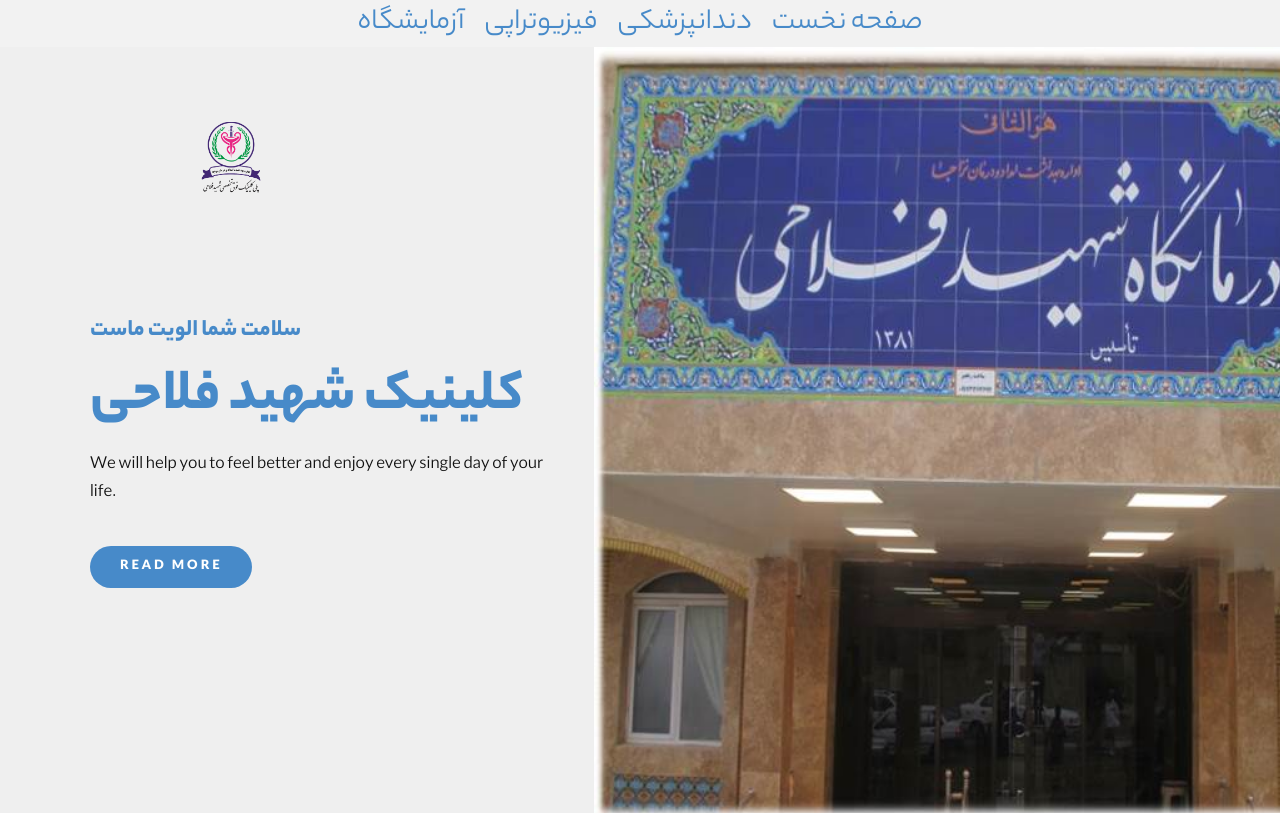
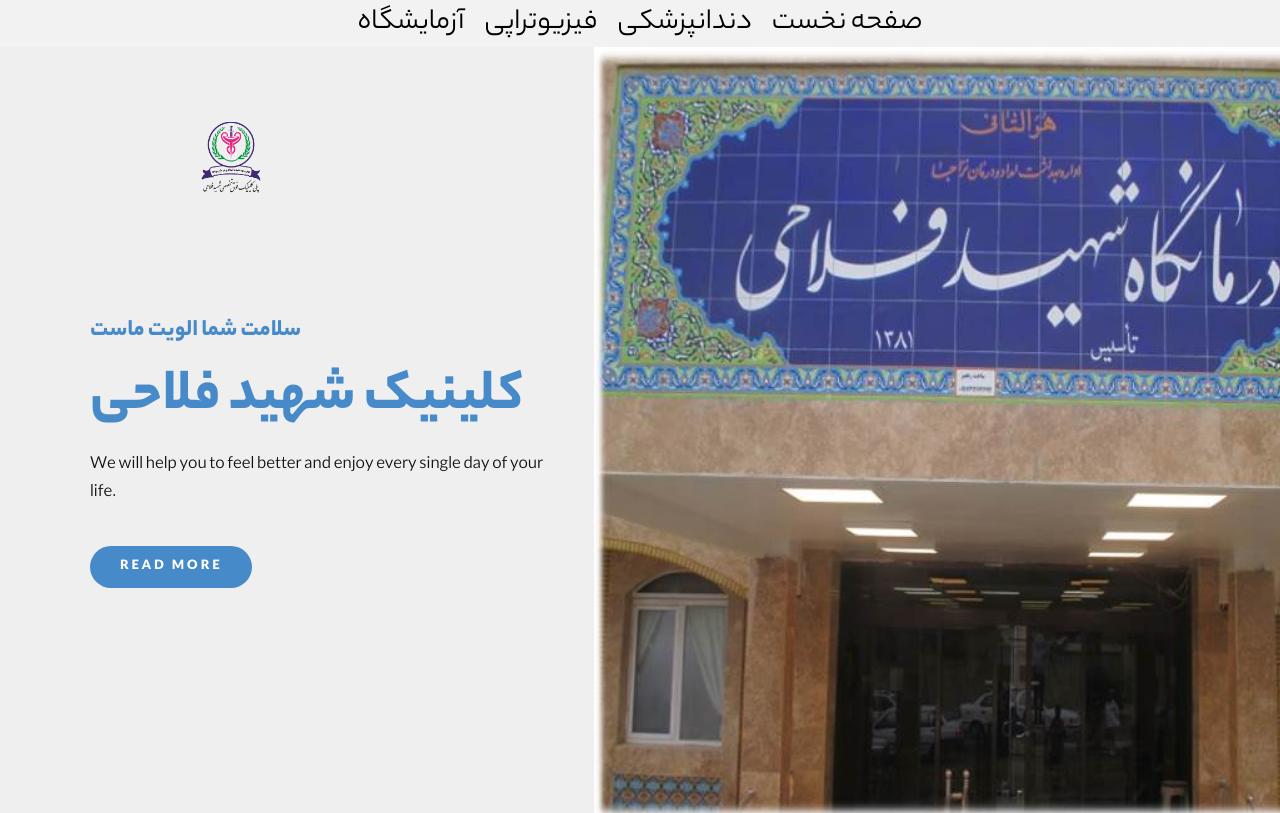
Before and after one commit to ssmousav1/clinic-landing-page, a React (Create React App) app: page / in a window 1280 px wide. Shown: the top 813 px of the page. Built offline with nearby package versions, Linux system fonts and the light colour scheme.

Commit message:
reload on route change

```diff
--- a/src/components/navbar/index.js
+++ b/src/components/navbar/index.js
@@ -4,13 +4,12 @@ import styles from './sidebar.module.css';
 
 
 const Sidebar = () => {
-
   return (
     <nav className={styles.sidebarContainer}>
-      <Link className={styles.sidebarItem} to="/lab">آزمایشگاه</Link>
-      <Link className={styles.sidebarItem} to="/pt">فیزیوتراپی</Link>
-      <Link className={styles.sidebarItem} to="/dentist">دندانپزشکی</Link>
-      <Link className={styles.sidebarItem} to="/">صفحه نخست</Link>
+      <div className={styles.sidebarItem} onClick={() => { window.location.replace(`${window.location.origin}/lab`) }}>آزمایشگاه</div>
+      <div className={styles.sidebarItem} onClick={() => { window.location.replace(`${window.location.origin}/pt`) }}>فیزیوتراپی</div>
+      <div className={styles.sidebarItem} onClick={() => { window.location.replace(`${window.location.origin}/dentist`) }}>دندانپزشکی</div>
+      <div className={styles.sidebarItem} onClick={() => { window.location.replace(`${window.location.origin}/`) }}>صفحه نخست</div>
     </nav>
   )
 }
```
